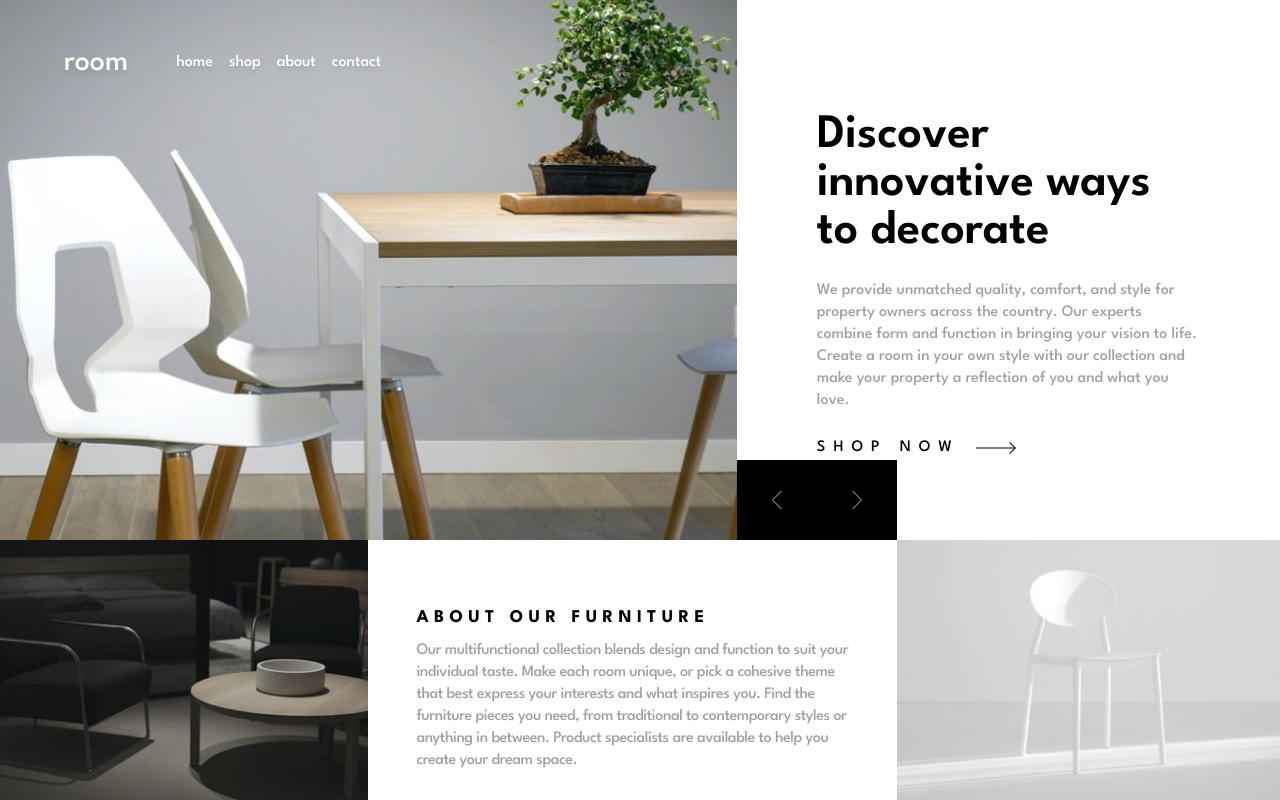
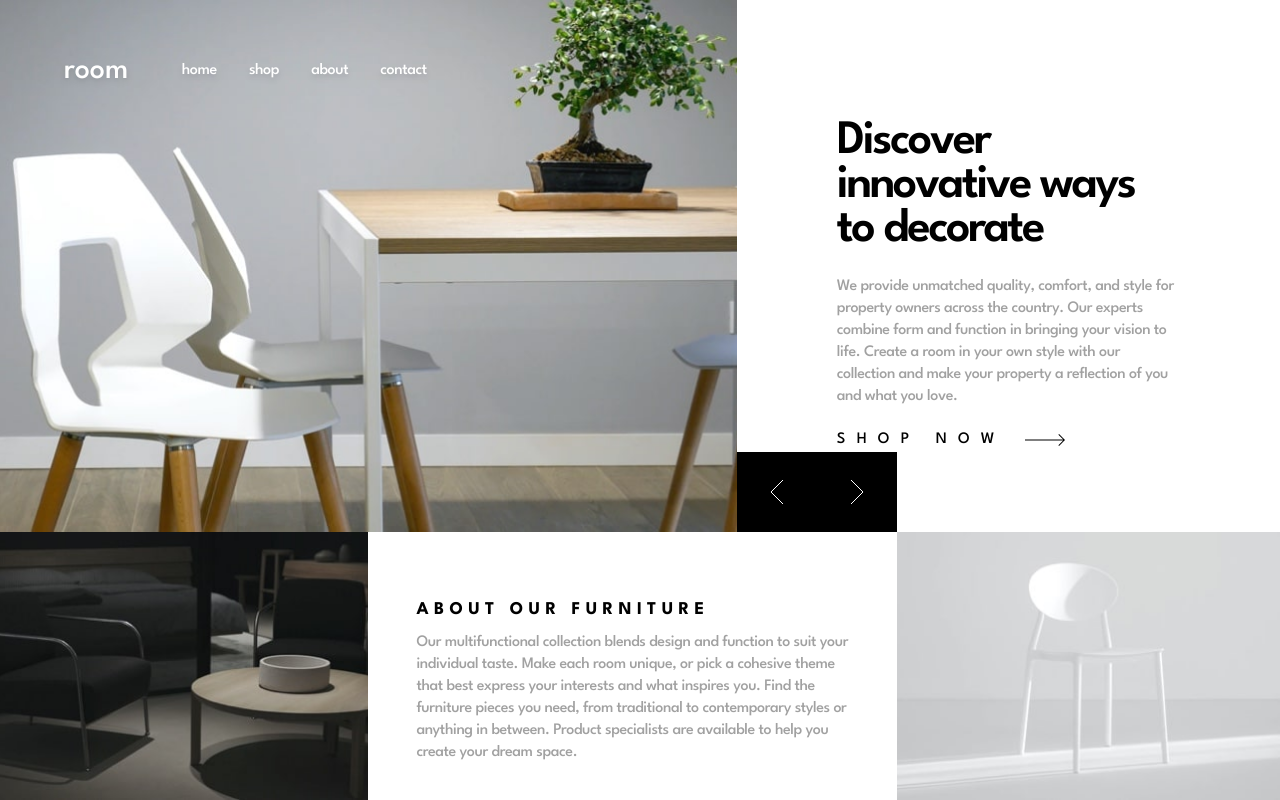
Before and after one commit to riccardofano/room-homepage, a Vue app: page / in a window 1280 px wide. Built offline with nearby package versions, Linux system fonts and the light colour scheme.

Commit message:
final touches

```diff
--- a/src/components/Controls.vue
+++ b/src/components/Controls.vue
@@ -19,6 +19,6 @@ const { handlePrevious, handleNext, small } = defineProps(["handlePrevious", "ha
 }
 
 .button > img {
-  @apply scale-75 origin-center;
+  @apply md:scale-100 scale-75 origin-center;
 }
 </style>
--- a/src/components/Header.vue
+++ b/src/components/Header.vue
@@ -5,7 +5,7 @@ const open = ref(false);
 
 <template>
   <header
-    class="py-12 md:px-16 px-8 flex gap-12 items-center md:justify-start justify-center text-white drop-shadow-md"
+    class="py-14 md:px-16 px-8 flex gap-[3.35rem] items-center md:justify-start justify-center text-white drop-shadow-md"
   >
     <p class="text-bold text-3xl leading-none">room</p>
     <Transition name="appear" mode="in-out">
@@ -32,7 +32,7 @@ const open = ref(false);
         </button>
 
         <nav class="md:block md:text-white text-black" :class="open ? 'block' : 'hidden'">
-          <ul class="flex gap-4">
+          <ul class="flex gap-8 tracking-tight">
             <li class="bb"><a class="block" href="#">home</a></li>
             <li class="bb"><a class="block" href="#">shop</a></li>
             <li class="bb"><a class="block" href="#">about</a></li>
--- a/src/components/Heading.vue
+++ b/src/components/Heading.vue
@@ -3,13 +3,16 @@ const { title, description } = defineProps(["title", "description"]);
 </script>
 
 <template>
-  <section class="md:col-span-2 md:pt-28 md:pb-0 py-12 md:px-20 px-8">
+  <section class="md:col-span-2 md:pt-[7.5rem] md:pb-0 py-12 md:px-[6.25rem] px-8">
     <Transition name="slide" mode="out-in">
       <div :key="title">
-        <h1 class="font-semibold md:text-5xl text-4xl leading-8 text-black">{{ title }}</h1>
-        <p class="my-6 leading-snug">{{ description }}</p>
-        <a class="flex items-center gap-4 text-black uppercase tracking-[0.5em] hover:opacity-40" href="#">
-          Shop now<img src="../assets/icon-arrow.svg" alt="" />
+        <h1 class="font-semibold md:leading-[2.75rem] md:text-5xl text-4xl tracking-tighter text-black">
+          {{ title }}
+        </h1>
+        <p class="mt-6 mb-5 tracking-tight leading-snug">{{ description }}</p>
+        <a class="flex items-center gap-5 text-black uppercase tracking-[0.7em] hover:opacity-40" href="#">
+          Shop now
+          <img src="../assets/icon-arrow.svg" alt="" />
         </a>
       </div>
     </Transition>
```
